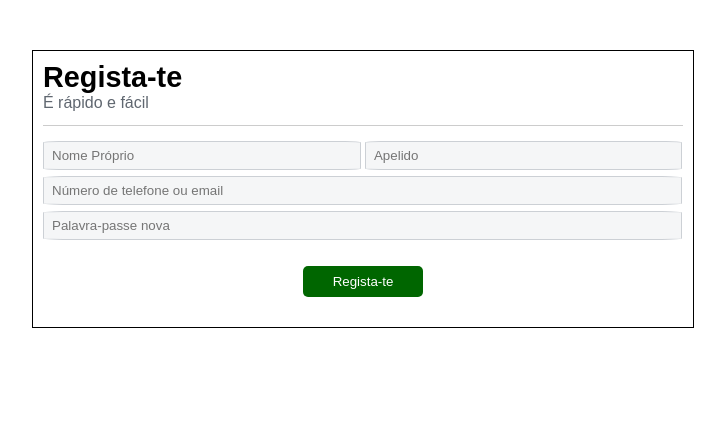
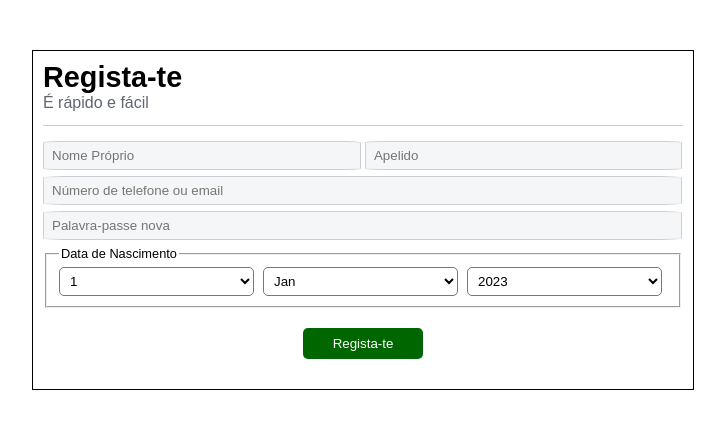
Before and after one commit to R3yDev/Facebook-Form, a plain HTML site: page index.html in a window 1280 px wide. Shown: the whole page, without its empty margins (277-1002 px from the left). Drawn offline with Linux system fonts and the light colour scheme.

Commit message:
Implementado dropdowns de data de nascimento mais lógica e estilização para os mesmos

```diff
--- /dev/null
+++ b/app.js
@@ -0,0 +1,13 @@
+const selects = document.querySelectorAll("form select");
+
+for (let i = 1; i <= 31; i++) {
+    const option = document.createElement("option");
+
+    selects[0].appendChild(option).textContent = i;
+}
+
+for (let i = 2023; i >= 1905; i--){
+    const option = document.createElement("option");
+
+    selects[2].appendChild(option).textContent = i;
+}
--- a/index.html
+++ b/index.html
@@ -4,7 +4,7 @@
         <meta charset="UTF-8"/>
         <title>Formulário de Registo</title>
         <link rel="stylesheet" href="style.css">
-        </html>
+        <script src="app.js" defer></script>
         <body>
             <main>
             <h1> Regista-te</h1>
@@ -19,6 +19,27 @@
                     <div class="large-input">
                         <input type="password" name="password" placeholder="Palavra-passe nova" aria-label="Palavra-passe" required>
                     </div>
+                    <div class="birth-date">
+                        <fieldset>
+                            <legend>Data de Nascimento</legend>
+                            <select name="birth-date" arial-label="Dia"></select>
+                            <select name="birth-month" arial-label="Mês">
+                            <option Value="1">Jan</option>
+                            <option Value="2">Fev</option>
+                            <option Value="3">Mar</option>
+                            <option Value="4">Abr</option>
+                            <option Value="5">JMai</option>
+                            <option Value="6">Jun</option>
+                            <option Value="7">Jul</option>
+                            <option Value="8">Ago</option>
+                            <option Value="9">Set</option>
+                            <option Value="10">Out</option>
+                            <option Value="11">Nov</option>
+                            <option Value="12">Dez</option>
+                        </select>
+                            <select name="birth-year" arial-label="Ano"></select>
+                        </fieldset>
+                    </div>
                 </div>
 
                 <div class="form-submit">
--- a/style.css
+++ b/style.css
@@ -39,9 +39,21 @@ form{
     border-radius: 5%;
     margin-bottom: 6px;
 }
+
+legend {font-size: 0.8rem;}
+
+select {
+     width: 32%;
+     margin-right: 5px;
+     padding: 5px 6px;
+     background-color: #FFF;
+     border: 1 px solid #ccd0d5;
+     border-radius: 5px
+}
 .form-submit {
     margin: 20px 0;
     text-align: center;
+
 }
 
 .form-submit button {
```
